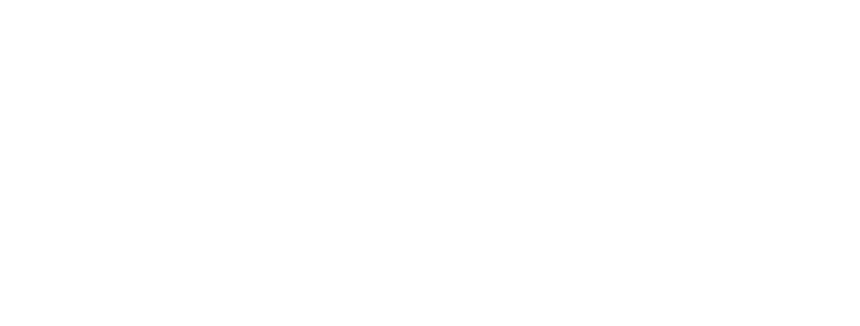
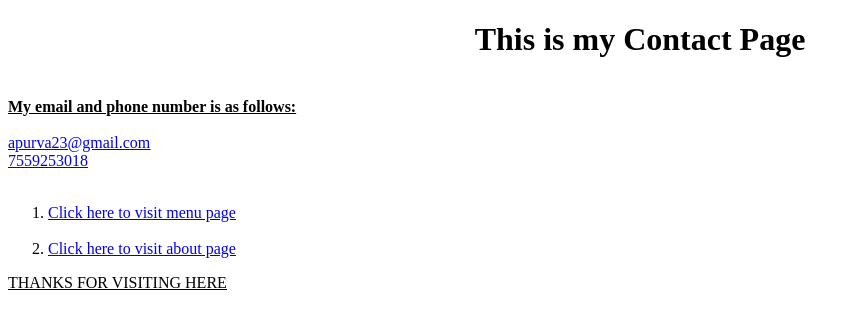
Before and after one commit to Apurva-Khandare/big-first-project, a plain HTML site: page pages/contact.html in a window 1280 px wide. Shown: the whole page, without its empty margins (0-860 px from the left). Drawn offline with Linux system fonts and the light colour scheme.

Commit message:
contact page updated

```diff
--- a/pages/contact.html
+++ b/pages/contact.html
@@ -4,6 +4,19 @@
     <title>Contact page</h1></title>
 </head>
 <body>
-
+    <h1 align="center">This is my Contact Page</h1>
+        <br/>
+        <u><b>My email and phone number is as follows:</b><u>
+        <br/><br/>
+        <a href="mailto:apurva23@gmail.com">apurva23@gmail.com</a>
+        <br/>
+        <a href="tel:7559253018">7559253018</a>
+        <br><br/>
+        <ol>
+            <li> <a href="menu.html">Click here to visit menu page</a></li>
+            <br/>
+            <li><a href="about.html">Click here to visit about page</a></li>
+        </ol>
+        THANKS FOR VISITING HERE
 </body>
 </html>
```
